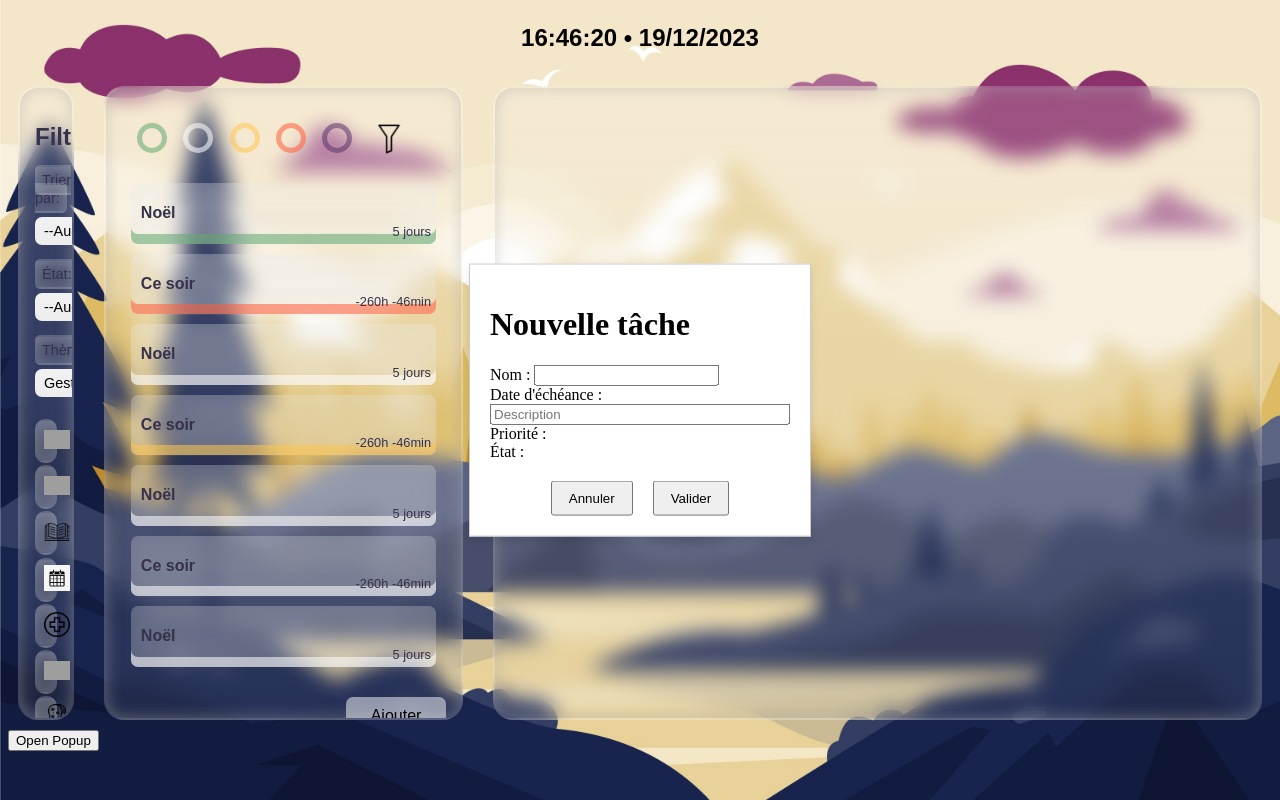
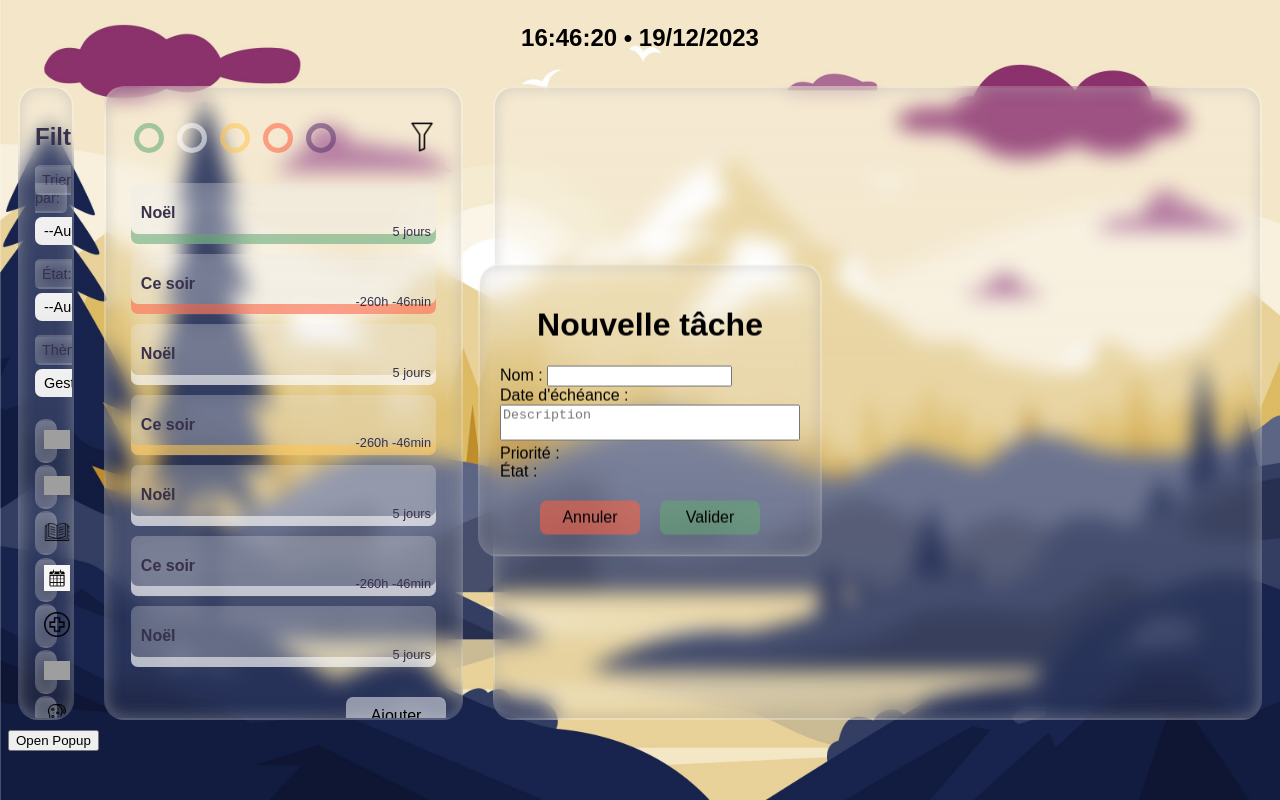
Before and after one commit to Gibus21250/CWA, an Angular app: page /popup in a window 1280 px wide. Built offline with nearby package versions, Linux system fonts and the light colour scheme; grey boxes are pictures that could not be loaded.

Commit message:
modif css popup et boutton filtre

```diff
--- a/src/app/views/details-tache/details-tache.component.css
+++ b/src/app/views/details-tache/details-tache.component.css
@@ -1,29 +1,35 @@
-.btnModif{
+.btnSuppr {
     padding: 10px;
-    background-color: #64a87195;
-    width: 100px;
+    background-color: #ff613e90;
+    width: auto;
     font-size: 100%;
-    color: black;
+    color: rgb(0, 0, 0);
     border: none;
     border-radius: 7px;
     cursor: pointer;
+    float: right;
+    margin-left: auto;
+    margin-top: 20px;
 }
-.btnModif:hover {
-    background-color: #5a966595;
+.btnSuppr:hover {
+    background-color: #d24f3290;
 }
 
-.btnSuppr{
+.btnModif {
   padding: 10px;
-    background-color: #af4c4c77;
-    width: 100px;
+  background-color: #64a87190;
+  width: auto;
   font-size: 100%;
-    color: white;
+  color: rgb(0, 0, 0);
   border: none;
   border-radius: 7px;
   cursor: pointer;
+  float: right;
+  margin-left: auto;
+  margin-top: 20px;
 }
-.btnSuppr:hover {
-    background-color: #af4c4cb7;
+.btnModif:hover {
+  background-color: #59956490;
 }
 
 .content_table{
--- a/src/app/views/liste-tache/liste-tache.component.css
+++ b/src/app/views/liste-tache/liste-tache.component.css
@@ -1,6 +1,12 @@
 #haut {
     display: flex;
     align-items: center;
+}
+
+.btnRond {
+    display: flex;
+    align-items: center;
+    width: 80%;
 }
 
 .btnAjout {
@@ -51,7 +57,7 @@
     background-image: linear-gradient(to bottom, rgba(201, 89, 89, 0.748), rgba(255, 255, 255, 0.248));
 }
 
-#haut button{
+.btnRond button{
     display:inline-block;
     margin-top: 20px;
     margin-bottom: 20px;
@@ -94,20 +100,22 @@
     border: none;
     margin-left: auto;
     float: right;
+    margin-right: 3px;
 }
 
 .btnFilter img{
+    position: relative;
     width: 30px;
     height: 30px;
 }
 
 
-#haut button:hover{
+.btnRond button:hover{
     transition: transform 0.2s ease;
     transform: scale(1.3);
 }
 
-#haut button:not(:hover){
+.btnRond button:not(:hover){
     transition: transform 0.2s ease;
     transform: scale(1);
 }
--- a/src/app/views/liste-tache/liste-tache.component.html
+++ b/src/app/views/liste-tache/liste-tache.component.html
@@ -1,9 +1,11 @@
 <div id="haut">
-    <button class="btnVert" type="button"></button>
-    <button class="btnBlanc" type="button"></button>
-    <button class="btnJaune" type="button"></button>
-    <button class="btnRouge" type="button"></button>
-    <button class="btnViolet" type="button"></button>
+    <div class="btnRond">
+        <button class="btnVert" type="button"></button>
+        <button class="btnBlanc" type="button"></button>
+        <button class="btnJaune" type="button"></button>
+        <button class="btnRouge" type="button"></button>
+        <button class="btnViolet" type="button"></button>
+    </div>
     <button class="btnFilter" type="button"> <img src="../../assets/icones/entonoir.png" alt="image de fond"></button>
 </div>
 
--- a/src/app/views/popup/popup.component.css
+++ b/src/app/views/popup/popup.component.css
@@ -1,14 +1,30 @@
 
 .popup-container {
+  font-family: Roboto Mono, sans-serif;
+
     position: fixed;
     top: 50%;
     left: 50%;
     transform: translate(-50%, -50%);
-    background-color: white;
     padding: 20px;
     border: 1px solid #ccc;
     box-shadow: 0 4px 8px rgba(0, 0, 0, 0.1);
     width: 300px; /* Ajustez la largeur selon vos besoins */
+
+
+    border-radius: 20px;
+    border-color: rgba(255, 255, 255, 0.14);
+    border-style: solid;
+    border-width: 2px;
+    box-shadow: inset 0 0 1em rgba(168, 168, 168, 0.478);
+    flex: 1;
+    background-image: linear-gradient(to bottom, rgba(255, 255, 255, 0.162), rgba(205, 205, 205, 0.083));
+    backdrop-filter: blur(10px);
+    margin: 10px;
+  }
+
+  .popup-container h1{
+    text-align: center;
   }
 
   .popup-buttons {
@@ -26,4 +42,39 @@
   .textarea {
     width: 100%;
     box-sizing: border-box;
+    resize: none;
   }
+
+  .btnPopA {
+    padding: 10px;
+    background-color: #ff613e90;
+    width: 100px;
+    font-size: 100%;
+    color: rgb(0, 0, 0);
+    border: none;
+    border-radius: 7px;
+    cursor: pointer;
+    float: right;
+    margin-left: auto;
+    margin-top: 20px;
+}
+.btnPopA:hover {
+    background-color: #d24f3290;
+}
+
+.btnPopV {
+  padding: 10px;
+  background-color: #64a87190;
+  width: 100px;
+  font-size: 100%;
+  color: rgb(0, 0, 0);
+  border: none;
+  border-radius: 7px;
+  cursor: pointer;
+  float: right;
+  margin-left: auto;
+  margin-top: 20px;
+}
+.btnPopV:hover {
+  background-color: #59956490;
+}
--- a/src/app/views/popup/popup.component.html
+++ b/src/app/views/popup/popup.component.html
@@ -15,7 +15,7 @@
 
       <br>
       <!-- Insérer pour la description-->
-      <input type="textarea" class="textarea" placeholder="Description">
+      <textarea type="textarea" class="textarea" placeholder="Description"></textarea>
 
       <br>
 
@@ -31,8 +31,8 @@
     </form>
 
     <div class="popup-buttons">
-      <button (click)="closePopup()">Annuler</button>
-      <button (click)="submit()">Valider</button>
+      <button class="btnPopA" (click)="closePopup()">Annuler</button>
+      <button class="btnPopV" (click)="submit()">Valider</button>
     </div>
 
   </div>
```
Lines whose indentation alone changed are shown as unchanged.
